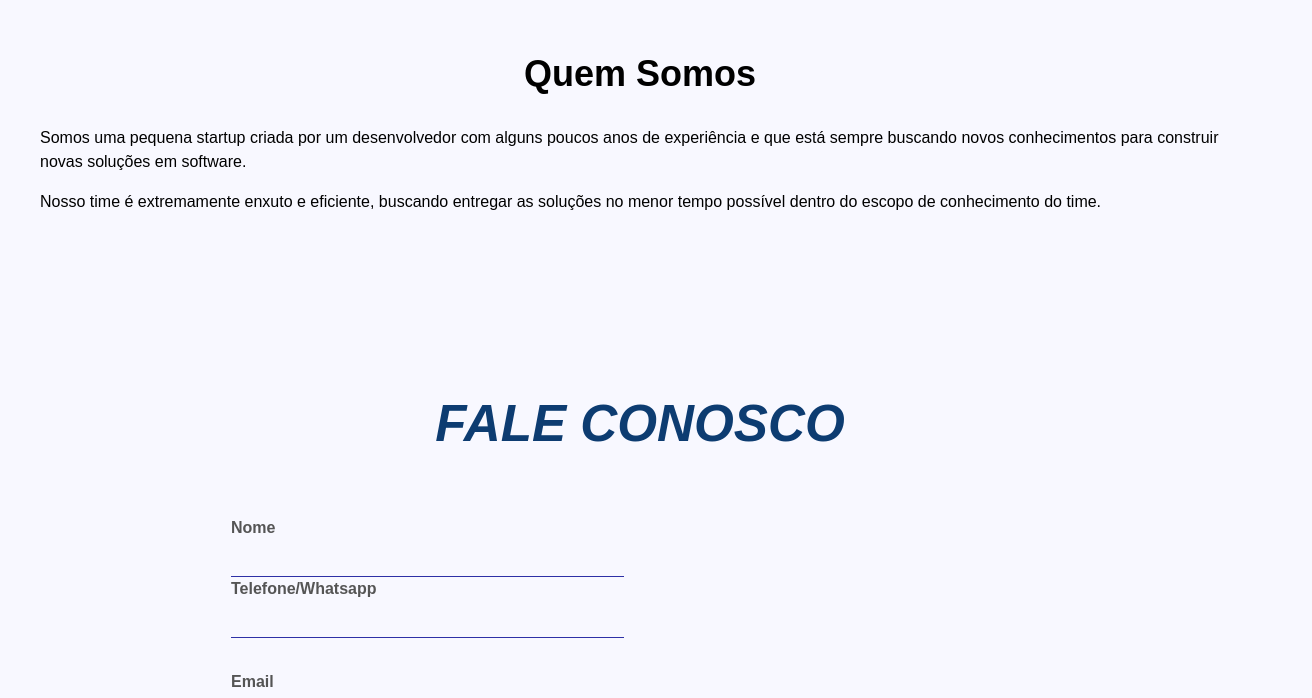
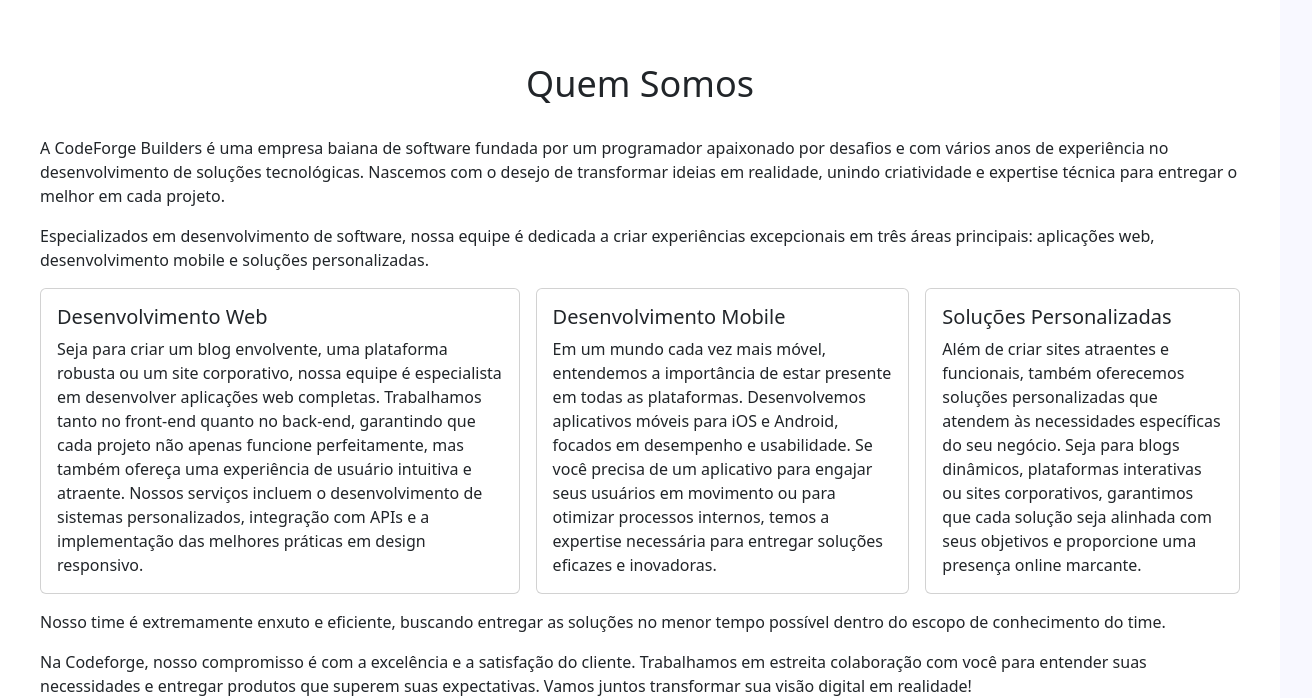
Before and after one commit to Code-Forge-Builders/codeforge-website, a React (Vite) app: page / in a window 1280 px wide. Shown: the part 802-1500 px from the top of the page, 1312 px wide, since content can reach past the window. Built offline with nearby package versions, Linux system fonts and the light colour scheme; a web font is replaced by a local one.

Commit message:
feat: Added about section

```diff
--- a/index.html
+++ b/index.html
@@ -5,7 +5,7 @@
     <link rel="icon" type="image/svg+xml" href="/favicon.ico" />
     <meta name="viewport" content="width=device-width, initial-scale=1.0" />
     <title>CodeForge Builders</title>
-    <link rel="stylesheet" href="assets/bootstrap/css/bootstrap.min.css">
+    <link rel="stylesheet" href="https://cdn.jsdelivr.net/npm/bootstrap@5.3.3/dist/css/bootstrap.min.css">
   </head>
   <body>
     <div id="root"></div>
--- a/src/components/MainHeader/MainHeader.css
+++ b/src/components/MainHeader/MainHeader.css
@@ -21,3 +21,7 @@
 .main-header .logo-img {
     width: 220px;
 }
+
+#about, #team, #contact {
+    padding-top: 66.19px;
+}
--- a/src/pages/Home/index.tsx
+++ b/src/pages/Home/index.tsx
@@ -1,4 +1,12 @@
-import { Button, Form, FormGroup } from 'react-bootstrap'
+import {
+  Button,
+  Card,
+  CardBody,
+  CardText,
+  CardTitle,
+  Form,
+  FormGroup,
+} from 'react-bootstrap'
 import './Home.css'
 import { phoneMask } from '../../utils/masks'
 import { FaArrowRight } from 'react-icons/fa'
@@ -23,23 +31,81 @@
           <img src="/assets/hero-image.png" alt="Hero Image" />
         </div>
       </section>
-      <div id="about">
+      <section id="about">
         <h1>Quem Somos</h1>
         <section>
           <p>
-            Somos uma pequena startup criada por um desenvolvedor com alguns
-            poucos anos de experiência e que está sempre buscando novos
-            conhecimentos para construir novas soluções em software.
+            A CodeForge Builders é uma empresa baiana de software fundada por um
+            programador apaixonado por desafios e com vários anos de experiência
+            no desenvolvimento de soluções tecnológicas. Nascemos com o desejo
+            de transformar ideias em realidade, unindo criatividade e expertise
+            técnica para entregar o melhor em cada projeto.
           </p>
+          <p>
+            Especializados em desenvolvimento de software, nossa equipe é
+            dedicada a criar experiências excepcionais em três áreas principais:
+            aplicações web, desenvolvimento mobile e soluções personalizadas.
+          </p>
+          <div className="d-flex gap-3 mb-3">
+            <Card>
+              <CardBody>
+                <CardTitle>Desenvolvimento Web</CardTitle>
+                <CardText>
+                  Seja para criar um blog envolvente, uma plataforma robusta ou
+                  um site corporativo, nossa equipe é especialista em
+                  desenvolver aplicações web completas. Trabalhamos tanto no
+                  front-end quanto no back-end, garantindo que cada projeto não
+                  apenas funcione perfeitamente, mas também ofereça uma
+                  experiência de usuário intuitiva e atraente. Nossos serviços
+                  incluem o desenvolvimento de sistemas personalizados,
+                  integração com APIs e a implementação das melhores práticas em
+                  design responsivo.
+                </CardText>
+              </CardBody>
+            </Card>
+            <Card>
+              <CardBody>
+                <CardTitle>Desenvolvimento Mobile</CardTitle>
+                <CardText>
+                  Em um mundo cada vez mais móvel, entendemos a importância de
+                  estar presente em todas as plataformas. Desenvolvemos
+                  aplicativos móveis para iOS e Android, focados em desempenho e
+                  usabilidade. Se você precisa de um aplicativo para engajar
+                  seus usuários em movimento ou para otimizar processos
+                  internos, temos a expertise necessária para entregar soluções
+                  eficazes e inovadoras.
+                </CardText>
+              </CardBody>
+            </Card>
+            <Card>
+              <CardBody>
+                <CardTitle>Soluções Personalizadas</CardTitle>
+                <CardText>
+                  Além de criar sites atraentes e funcionais, também oferecemos
+                  soluções personalizadas que atendem às necessidades
+                  específicas do seu negócio. Seja para blogs dinâmicos,
+                  plataformas interativas ou sites corporativos, garantimos que
+                  cada solução seja alinhada com seus objetivos e proporcione
+                  uma presença online marcante.
+                </CardText>
+              </CardBody>
+            </Card>
+          </div>
           <p>
             Nosso time é extremamente enxuto e eficiente, buscando entregar as
             soluções no menor tempo possível dentro do escopo de conhecimento do
             time.
           </p>
+          <p>
+            Na Codeforge, nosso compromisso é com a excelência e a satisfação do
+            cliente. Trabalhamos em estreita colaboração com você para entender
+            suas necessidades e entregar produtos que superem suas expectativas.
+            Vamos juntos transformar sua visão digital em realidade!
+          </p>
         </section>
-      </div>
-      <div id="team"></div>
-      <div className="contact-container" id="contact">
+      </section>
+      <section id="team"></section>
+      <section className="contact-container" id="contact">
         <div className="contact-container-tittle">
           <h1>Fale conosco</h1>
         </div>
@@ -74,7 +140,7 @@
             <Button type="submit">Enviar</Button>
           </FormGroup>
         </Form>
-      </div>
+      </section>
     </>
   )
 }
```
Also changed, not shown: assets/bootstrap/css/bootstrap.css (added).
